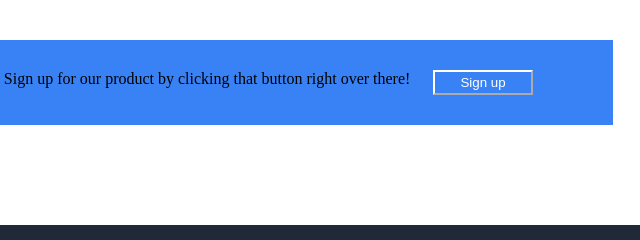
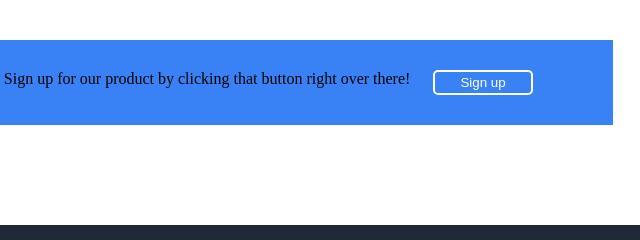
Before and after one commit to yurineseventeen/odin-landing-page, a plain HTML site: page index.html in a window 1280 px wide. Shown: the part 1177-1417 px from the top of the page, 459-1099 px from the left. Drawn offline with Linux system fonts and the light colour scheme.

Commit message:
Set the border-style on the sign up button in the fourth section to be solid

```diff
--- a/style.css
+++ b/style.css
@@ -59,7 +59,6 @@ img {
     width: 100px;
     border-radius: 5px;
     border: 0px;
-    /*google css rounded corners*/
 }
 
 .left {
@@ -136,7 +135,10 @@ h2 {
     border-color: white;
     color: white;
     width: 100px;
-    /*google css rounded corners*/
+    border-radius: 5px;
+    border-color: white;
+    border-style: solid;
+
 }
 
 footer {
```
